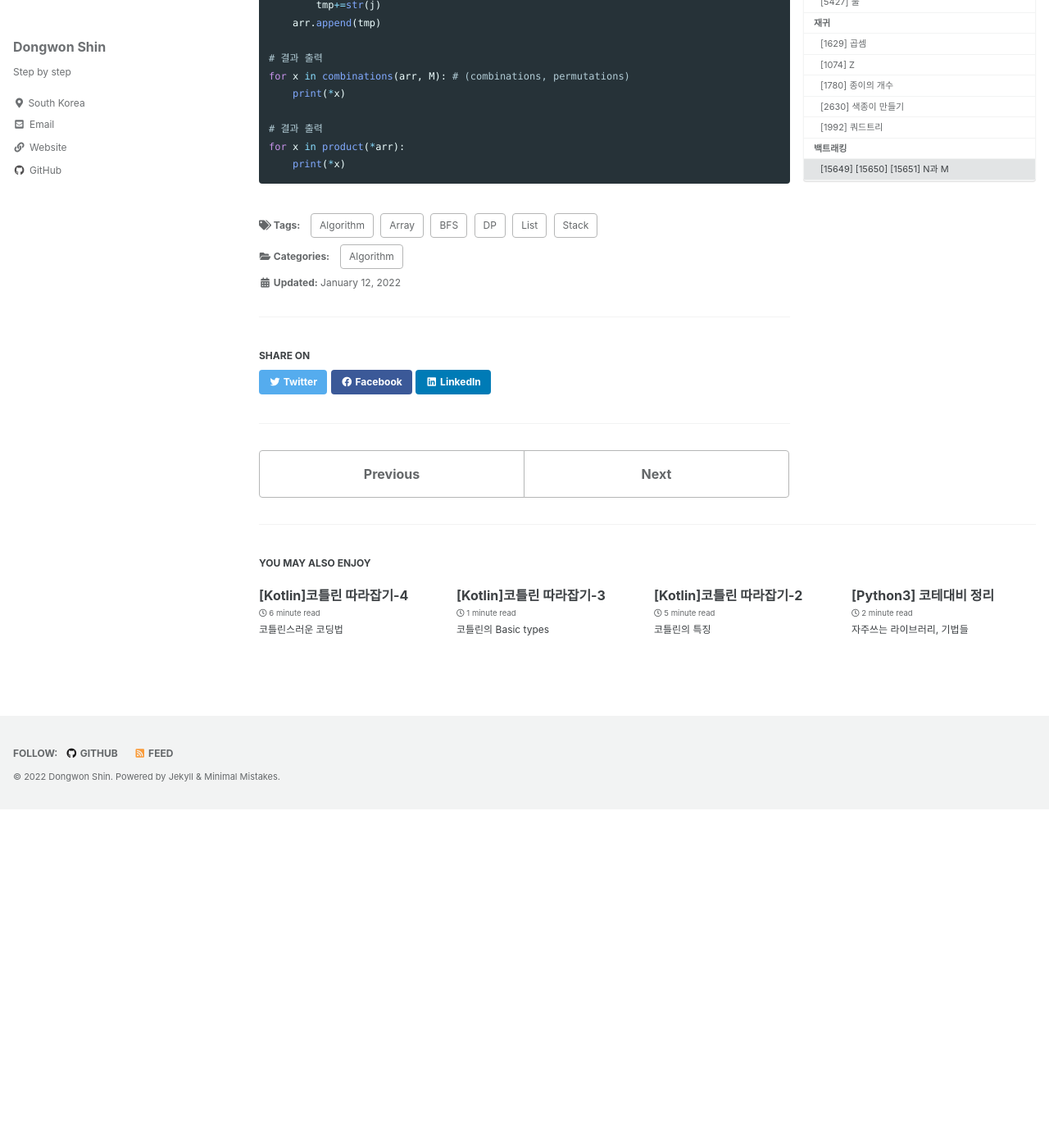
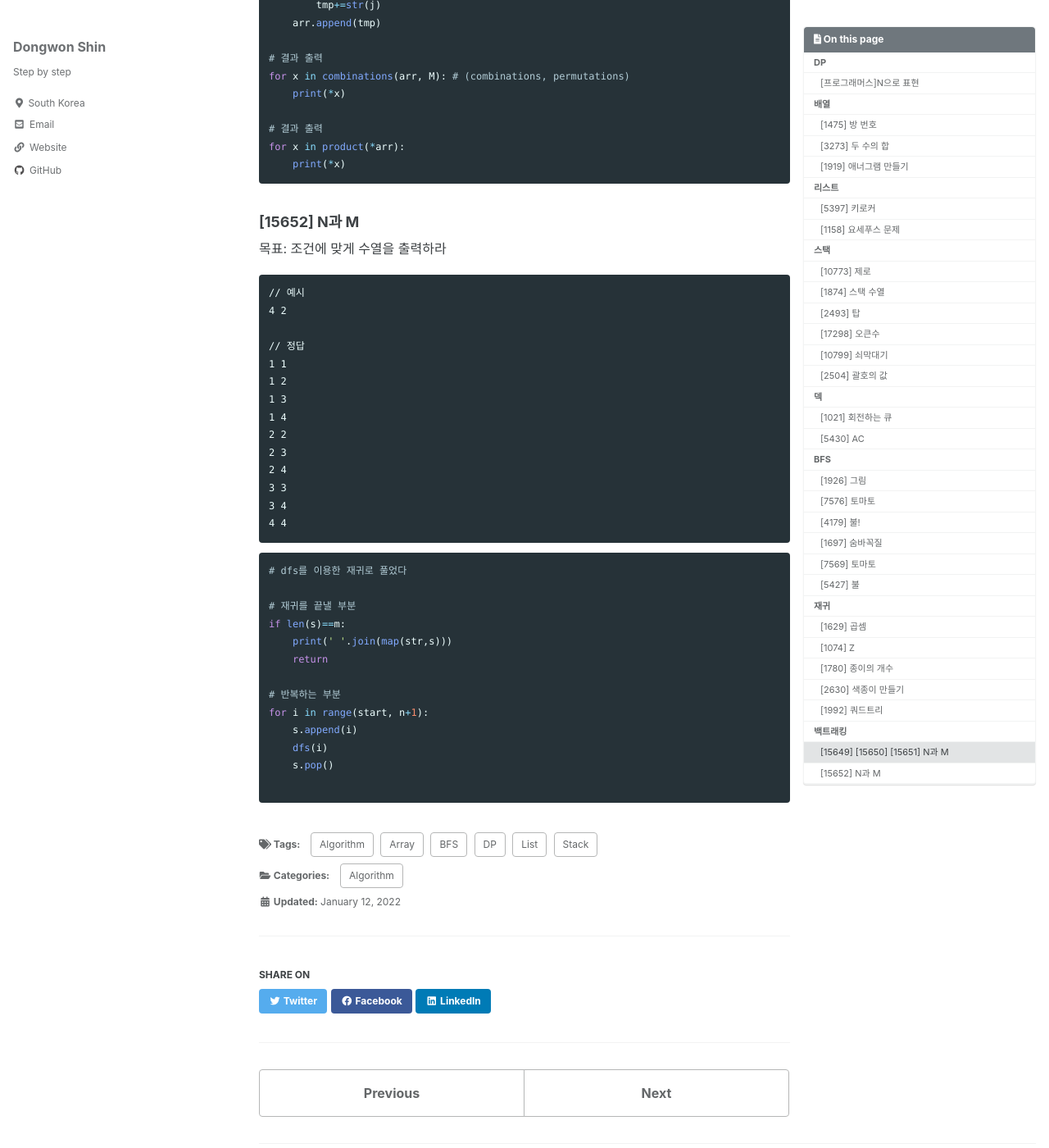
Before and after one commit to ponopono0322/ponopono0322.github.io, a Jekyll site: the page built from _posts/2022-01-12-algorithm.md, in a window 1280 px wide and 1400 px high, scrolled down 18124 px. Shown: the whole window at 82% size. Built offline with Jekyll 4.4.1, drawn with Linux system fonts in a browser that asks for light colours; cached includes are drawn as plain includes; some web fonts are replaced; before the commit the page ends 19111 px from its top, so only the background shows below that; some of the changed text lies outside the part shown.

Commit message:
Update 2022-01-12-algorithm.md

````diff
--- a/_posts/2022-01-12-algorithm.md
+++ b/_posts/2022-01-12-algorithm.md
@@ -827,7 +827,7 @@ else:
 ```
 
 ```python
-# dfs 사용해서 푸는 것이 원칙이나..
+# dfs 사용해서 푸는 것이 맞지만..
 '''
 파이썬 itertools 패키지에서 순열관련 함수를 제공하기 때문에
 product, combinations, permutations을 사용하여 풀었다
@@ -854,3 +854,38 @@ for x in combinations(arr, M): # (combinations, permutations)
 for x in product(*arr):
     print(*x)
 ```
+
+### [15652] N과 M
+목표: 조건에 맞게 수열을 출력하라
+```
+// 예시
+4 2
+
+// 정답
+1 1
+1 2
+1 3
+1 4
+2 2
+2 3
+2 4
+3 3
+3 4
+4 4
+```
+
+```python
+# dfs를 이용한 재귀로 풀었다
+
+# 재귀를 끝낼 부분
+if len(s)==m:
+    print(' '.join(map(str,s)))
+    return
+
+# 반복하는 부분
+for i in range(start, n+1):
+    s.append(i)
+    dfs(i)
+    s.pop()
+
+```
````
